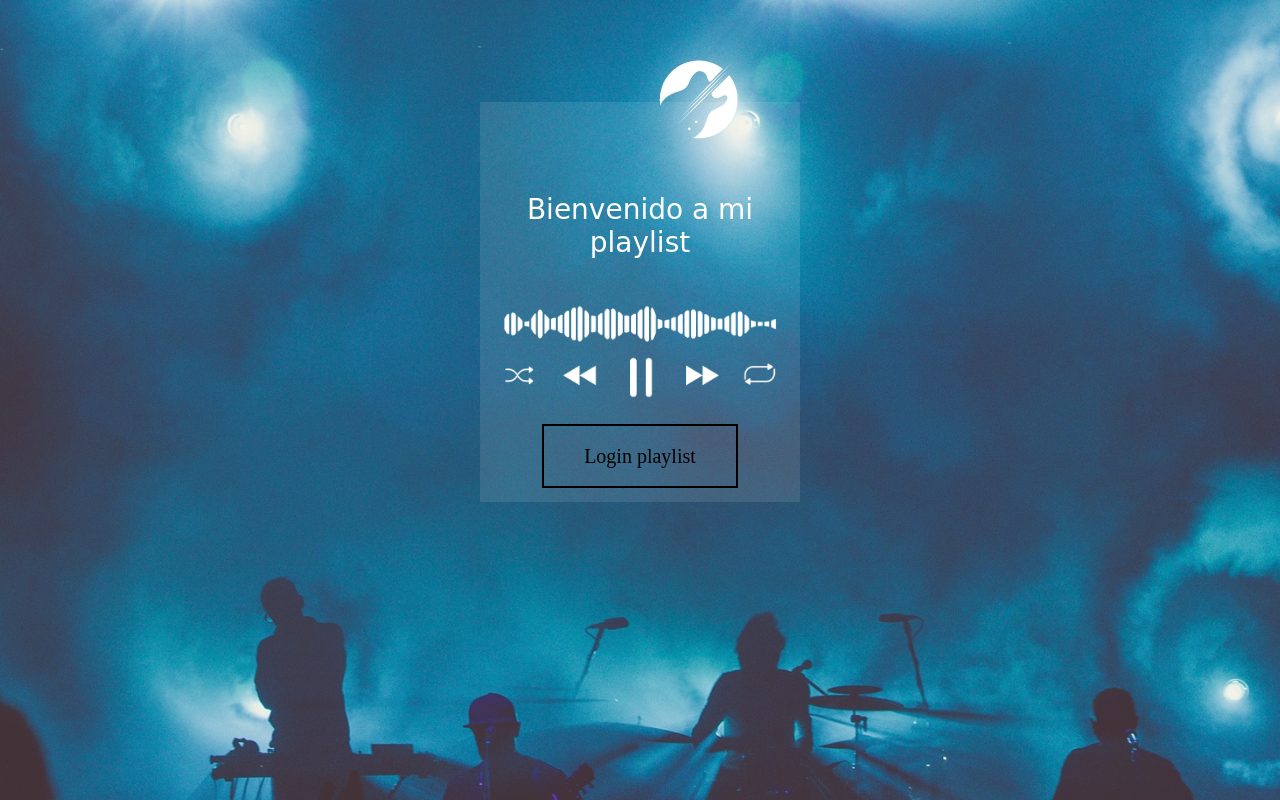
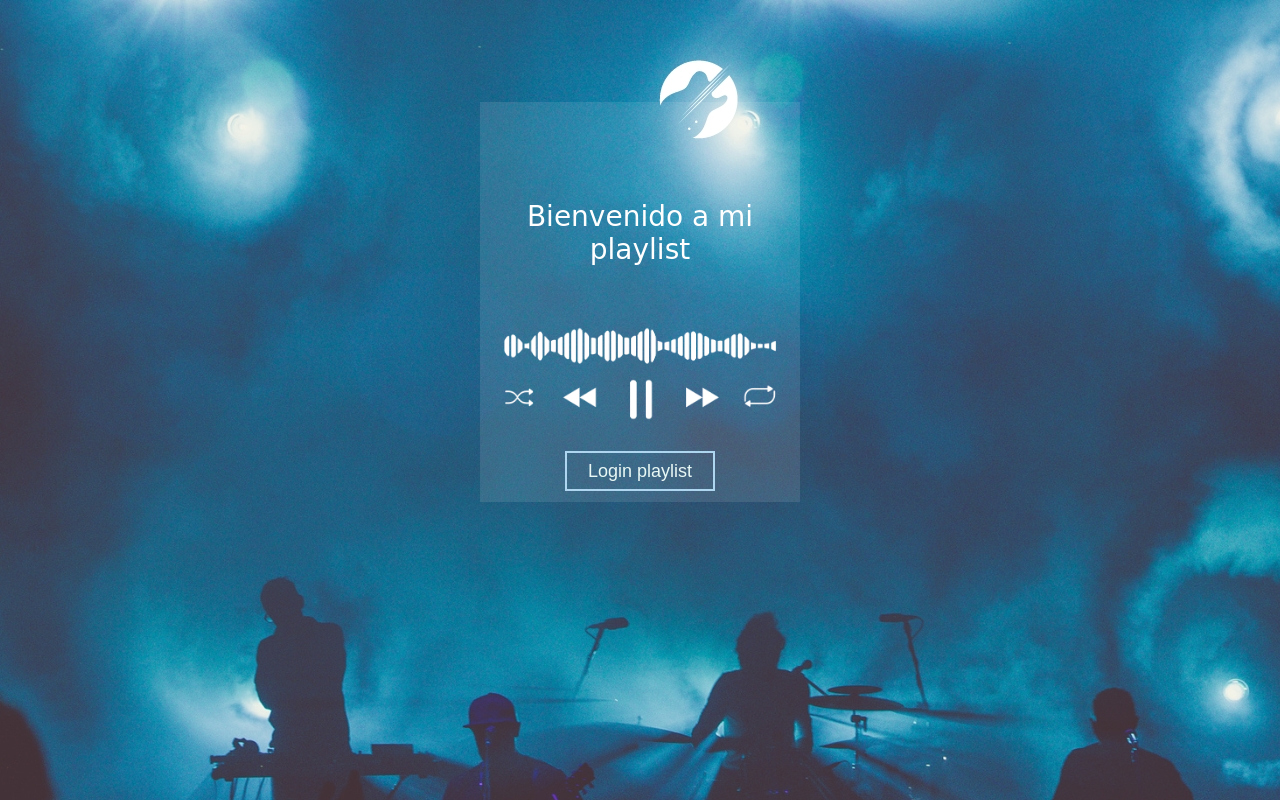
Before and after one commit to IsaiasGrajales/Spotify_Isaias, a plain HTML site: page index.html in a window 1280 px wide. Drawn offline with Linux system fonts and the light colour scheme; a web font is replaced by a local one.

Commit message:
estilos a las tablas y botones agregados

```diff
--- a/css/index.css
+++ b/css/index.css
@@ -37,30 +37,16 @@ p{
 }
 
 button{
+    width: 150px;
+    height: 40px;
+    font-size: 18px;
     background: none;
-    border: 2px solid;
-    font: inherit;
-    line-height: 1;
-    margin: 0.5em;
-    padding: 1em 2em;
-    border-color: black;
-    font-size: 20px;
+    color: #E8F8F5;
+    border: 2px solid #AED6F1;
 }
 
-button {
-    color: var(--color);
-    transition: 0.25s;
-
-    &:hover,
-    &:focus {
-      border-color: var(--hover);
-      color: #fff;
-    }
+button:hover{
+    background-color: #008CBA;
+    border: 2px solid #008CBA;
+    color: white;
 }
-
-.close:hover,
-.close:focus {
-  box-shadow:
-    inset -3.5em 0 0 0 var(--hover),
-    inset 3.5em 0 0 0 var(--hover);
-}
--- a/css/playlist.css
+++ b/css/playlist.css
@@ -16,9 +16,6 @@ body{
 }
 
 .song-data{
-    background-image: url("../assets/imagen_cabecera.jpg");
-    background-repeat: no-repeat;
-    background-size: cover;
     border: 0.1px solid white;
     width: 40%;
     display: flex;
@@ -39,7 +36,7 @@ body{
 
 /*container-playlist contiene a: table-playlist, table-playlist-custom*/
 .container-playlist{
-    background-color: orange;
+    background-color: #2980B9;
     width: 100%;
     display: flex;
     flex-direction: row;
@@ -55,6 +52,10 @@ body{
     width: 50%;
 }
 
+tbody{
+    background-color: #154360;
+}
+
 tr{
     text-align: center;
 }
@@ -65,10 +66,12 @@ th, td{
 
 th{
     font-size: 14px;
+    color: white;
 }
 
 td{
     font-size: 12px;
+    color: white;
 }
 /*Finaliza container-data*/
 
@@ -85,5 +88,27 @@ td{
 /*Inicia etiqueta texto*/
 h2{
     font-size: 26px;
+    color: white;
 }
 /*Termina etiqueta texto*/
+
+/*Inicia button*/
+button{
+    width: 60px;
+    height: 30px;
+    text-align: center;
+    font-size: 12px;
+    margin-top: 80%;
+    background: none;
+    color: black;
+    border: 2px solid #AED6F1;
+    border-radius: 5px;
+    background-color: #AED6F1;
+}
+
+button:hover{
+    background-color: #008CBA;
+    border: 2px solid #008CBA;
+    color: white;
+}
+/*Finaliza button*/
--- a/js/playlist.mjs
+++ b/js/playlist.mjs
@@ -80,7 +80,7 @@ async function updateToken(){
       tdAlbum.textContent = cancion.track.name;
 
       adButton.setAttribute('onclick',`customAdd(${index})`);
-      adButton.textContent = 'Add list';
+      adButton.textContent = 'Add';
 
       tdImage.appendChild(image);
 
@@ -136,7 +136,7 @@ async function updateToken(){
       tdAlbum.textContent = cancion.track.album.name;
 
       deleteButton.setAttribute('onclick',`deleteSong(${index})`);
-      deleteButton.textContent = 'Delete song';
+      deleteButton.textContent = 'Delete';
 
       tdImage.appendChild(image);
 
```
Also changed, not shown: playlist.html (+1 -1 lines).
